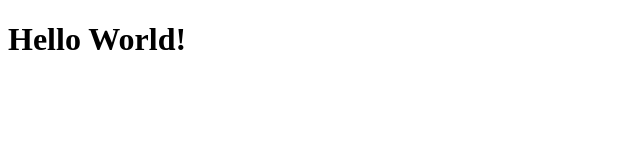
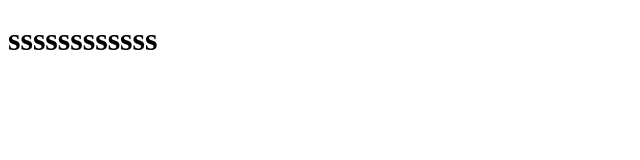
Before and after one commit to Thanosss/test, a plain HTML site: page index.html in a window 1280 px wide. Shown: the whole page, without its empty margins (0-640 px from the left). Drawn offline with Linux system fonts and the light colour scheme.

Commit message:
ssssssss

```diff
--- a/index.html
+++ b/index.html
@@ -4,6 +4,6 @@
 	<title>tests</title>
 </head>
 <body>
-	<h1>Hello World!</h1>
+	<h1>ssssssssssss</h1>
 </body>
 </html>
```
